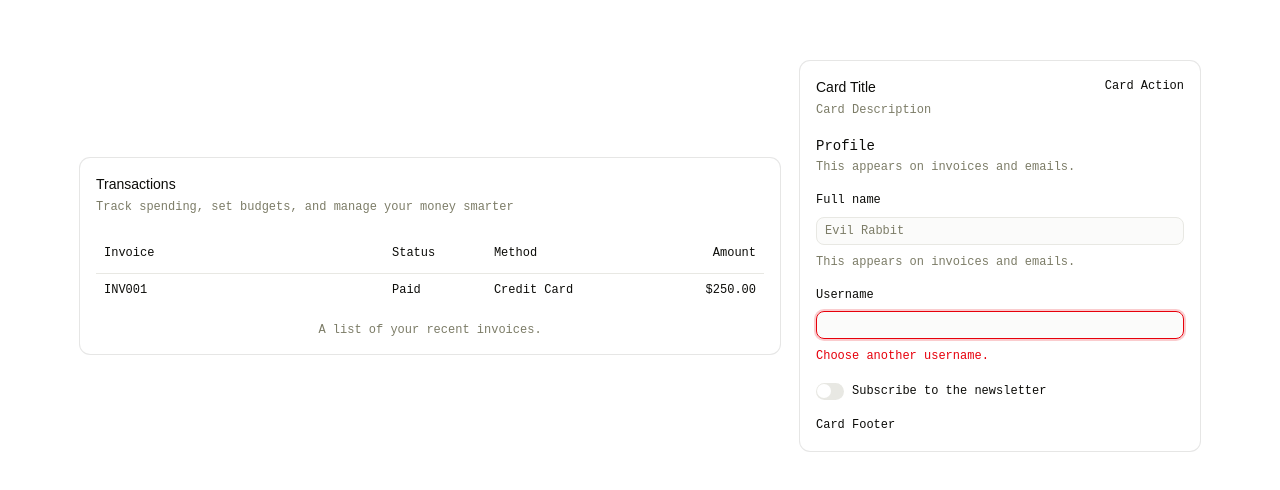
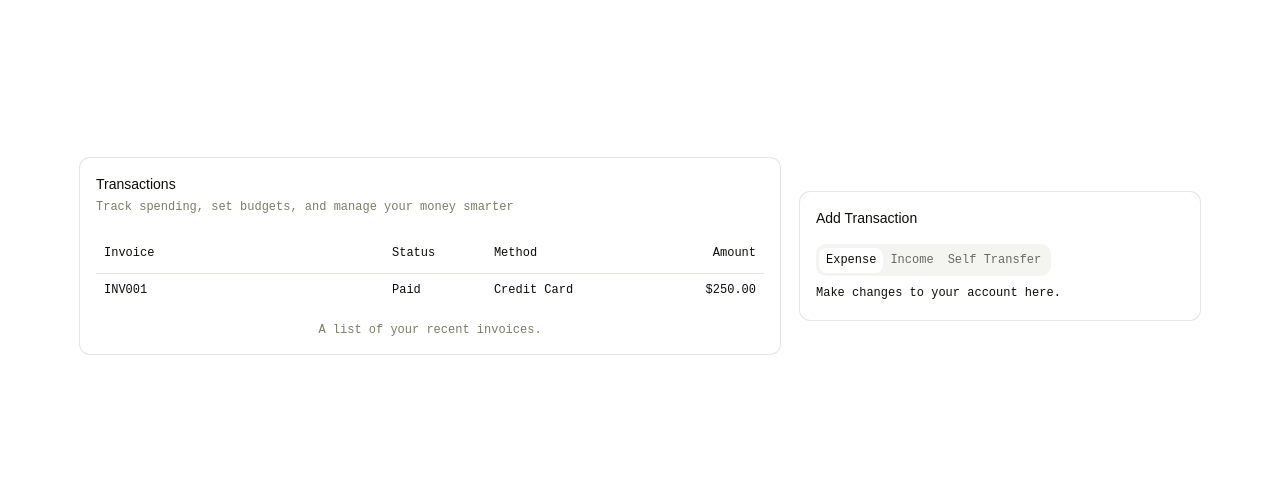
Before and after one commit to Allwyn46/money_manager, a React (Vite) app: page / in a window 1280 px wide. Shown: the part 144-634 px from the top of the page. Built offline with nearby package versions, Linux system fonts and the light colour scheme.

Commit message:
Added Tabs in adding transactions to separate income expense and self transfer

```diff
--- a/src/components/AddTransaction.tsx
+++ b/src/components/AddTransaction.tsx
@@ -1,68 +1,27 @@
-import {
-  Card,
-  CardAction,
-  CardContent,
-  CardDescription,
-  CardFooter,
-  CardHeader,
-  CardTitle,
-} from "@/components/ui/card"
-import {
-  Field,
-  FieldContent,
-  FieldDescription,
-  FieldError,
-  FieldGroup,
-  FieldLabel,
-  FieldLegend,
-  FieldSeparator,
-  FieldSet,
-  FieldTitle,
-} from "@/components/ui/field"
-import { Input } from "@/components/ui/input"
-import { Switch } from "@/components/ui/switch"
-
+import { Card, CardContent, CardHeader, CardTitle } from "@/components/ui/card"
+import { Tabs, TabsContent, TabsList, TabsTrigger } from "@/components/ui/tabs"
 
 const AddTransaction = () => {
   return (
     <div>
       <Card>
         <CardHeader>
-          <CardTitle>Card Title</CardTitle>
-          <CardDescription>Card Description</CardDescription>
-          <CardAction>Card Action</CardAction>
+          <CardTitle>Add Transaction</CardTitle>
         </CardHeader>
         <CardContent>
-          <FieldSet>
-            <FieldLegend>Profile</FieldLegend>
-            <FieldDescription>
-              This appears on invoices and emails.
-            </FieldDescription>
-            <FieldGroup>
-              <Field>
-                <FieldLabel htmlFor="name">Full name</FieldLabel>
-                <Input id="name" autoComplete="off" placeholder="Evil Rabbit" />
-                <FieldDescription>
-                  This appears on invoices and emails.
-                </FieldDescription>
-              </Field>
-              <Field>
-                <FieldLabel htmlFor="username">Username</FieldLabel>
-                <Input id="username" autoComplete="off" aria-invalid />
-                <FieldError>Choose another username.</FieldError>
-              </Field>
-              <Field orientation="horizontal">
-                <Switch id="newsletter" />
-                <FieldLabel htmlFor="newsletter">
-                  Subscribe to the newsletter
-                </FieldLabel>
-              </Field>
-            </FieldGroup>
-          </FieldSet>
+          <Tabs defaultValue="expense" className="w-100">
+            <TabsList>
+              <TabsTrigger value="expense">Expense</TabsTrigger>
+              <TabsTrigger value="income">Income</TabsTrigger>
+              <TabsTrigger value="self">Self Transfer</TabsTrigger>
+            </TabsList>
+            <TabsContent value="expense">
+              Make changes to your account here.
+            </TabsContent>
+            <TabsContent value="income">Change your password here.</TabsContent>
+            <TabsContent value="self">Change your password here.</TabsContent>
+          </Tabs>
         </CardContent>
-        <CardFooter>
-          <p>Card Footer</p>
-        </CardFooter>
       </Card>
     </div>
   )
```
